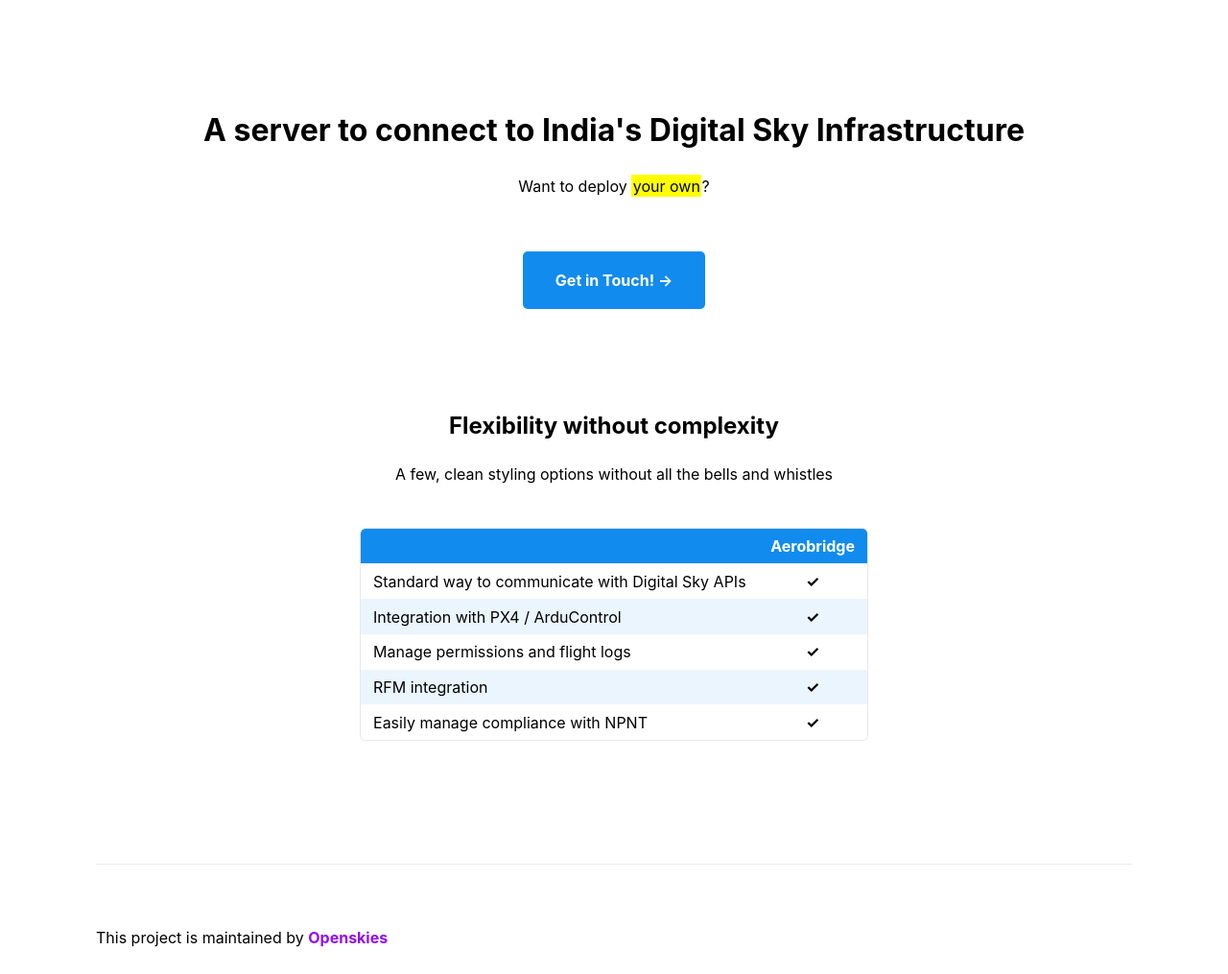
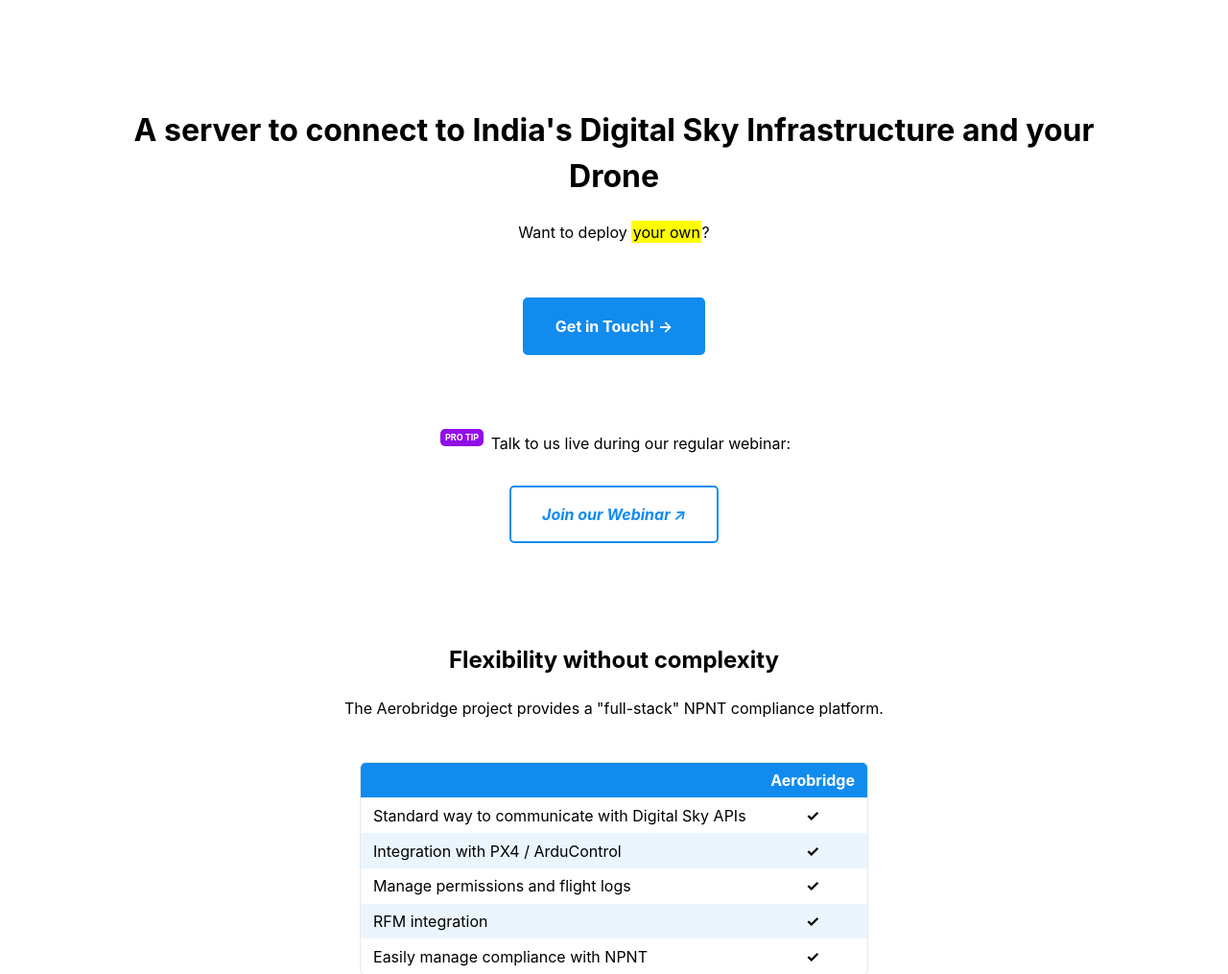
Before and after one commit to openskies-sh/aerobridge, a Django app: template jetway/templates/jetway/home.html in a window 1280 px wide. Shown: the part 219-1234 px from the top of the page at 96% size. Before the commit the page ends 1206 px from the top, so only its background shows below. Run offline with Django 3.2, Linux system fonts and the light colour scheme; the template is opened without the code that fills it, so the values that code supplies are empty.

Commit message:
Updated settings to re-add auth and updated home template

```diff
--- a/aerobridge/settings.py
+++ b/aerobridge/settings.py
@@ -27,7 +27,7 @@
 SECRET_KEY = env.get('DJANGO_SECRET')
 
 # SECURITY WARNING: don't run with debug turned on in production!
-DEBUG = False
+# DEBUG = True
 
 ALLOWED_HOSTS = ['*']
 
@@ -117,10 +117,10 @@
 
 REST_FRAMEWORK = {
     'DEFAULT_PERMISSION_CLASSES': (
-        # 'rest_framework.permissions.IsAuthenticated',
+        'rest_framework.permissions.IsAuthenticated',
     ),
     'DEFAULT_AUTHENTICATION_CLASSES': (
-        # 'rest_framework_jwt.authentication.JSONWebTokenAuthentication',
+        'rest_framework_jwt.authentication.JSONWebTokenAuthentication',
         'rest_framework.authentication.SessionAuthentication',
         'rest_framework.authentication.BasicAuthentication',
     ),
--- a/jetway/templates/jetway/home.html
+++ b/jetway/templates/jetway/home.html
@@ -20,16 +20,18 @@
         <nav>
             <a href="/"><img alt="Logo" src="{% static "jetway/images/logo_header_photo_1.png" %}" width="400px"></a>
         </nav>
-        <h1>A server to connect to India's Digital Sky Infrastructure</h1>
+        <h1>A server to connect to India's Digital Sky Infrastructure and your Drone</h1>
         <p>Want to deploy <mark>your own</mark>?</p>
         <br>
         <p><a href="https://about.openskies.sh/#contact"><b>Get in Touch! &rarr;</b></a></p>
+        <br><br>
+        <p><sup>PRO TIP</sup> Talk to us live during our regular webinar:<br><br><a download="mvp.html" href="https://webinar.aerobridge.in" target="_blank"><i>Join our Webinar &nearr;</i></a></p>
     </header>
     <main>
         <section id="features">
             <header>
                 <h2>Flexibility without complexity</h2>
-                <p>A few, clean styling options without all the bells and whistles</p>
+                <p>The Aerobridge project provides a "full-stack" NPNT compliance platform.</p>
             </header>
             <table>
                 <thead>
@@ -66,7 +68,7 @@
     <footer>
         <hr>
         <p>
-            This project is maintained by <a href="https://github.com/openskies-sh">Openskies</a>
+            This project is maintained by <a href="https://github.com/openskies-sh/aerobridge">Openskies</a>
         </p>
     </footer>
 </body>
```
